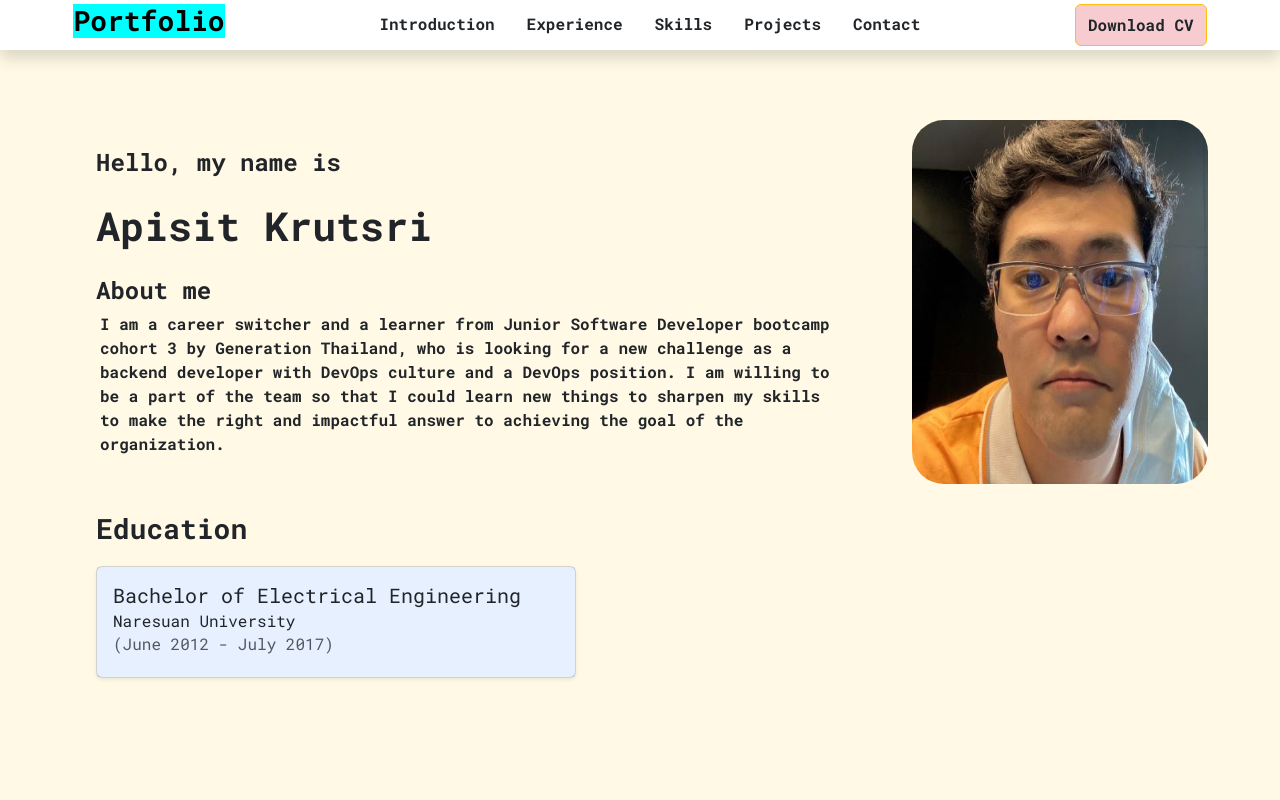
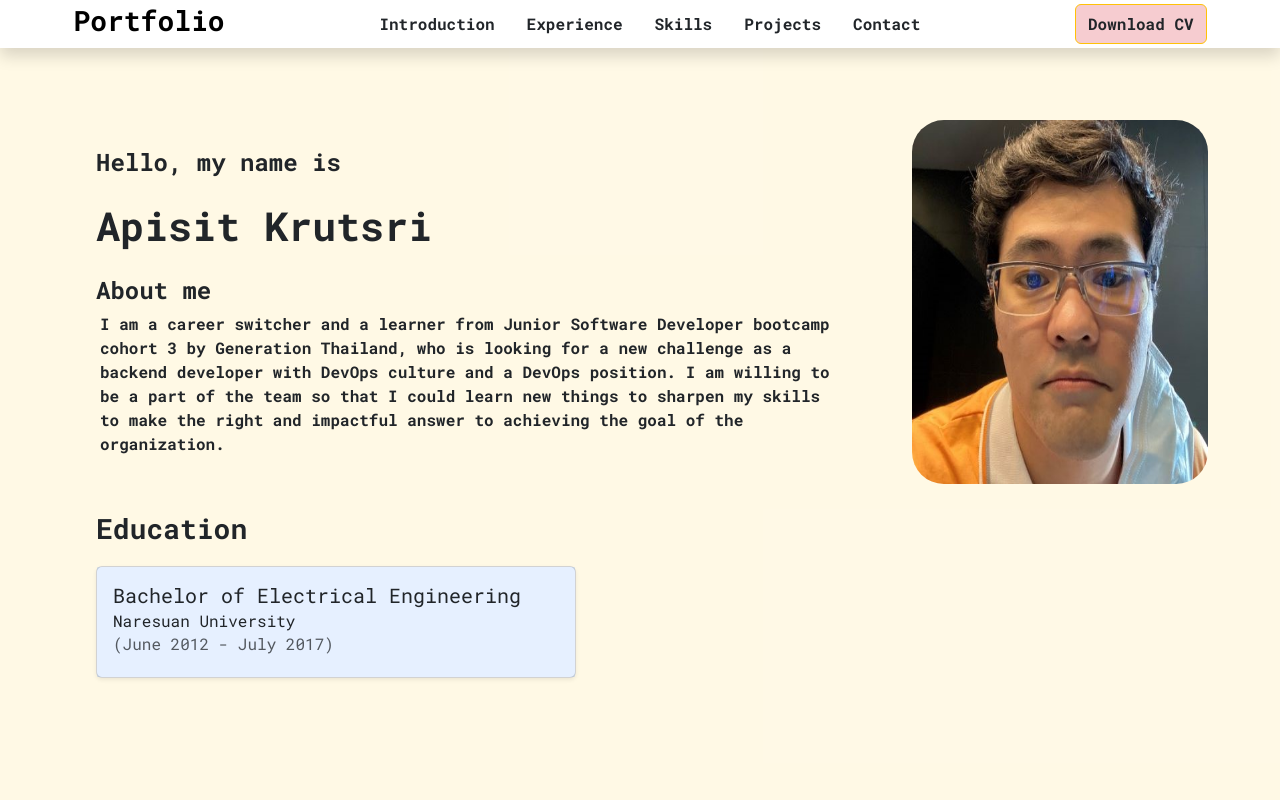
Before and after one commit to Apisit-Krutsri/Portfolio, a plain HTML site: page index.html in a window 1280 px wide. Shown: the top 800 px of the page. Drawn offline with nearby package versions, Linux system fonts and the light colour scheme.

Commit message:
New v1.0

```diff
--- a/index.html
+++ b/index.html
@@ -19,8 +19,11 @@
       class="d-flex justify-content-around fixed-top p-1 bg-white shadow fw-bold"
     >
       <div class="navbar-brand h-100">
-        <a href="#navbar" class="text-decoration-none h-100">
-          <h3 class="text-black fw-bold" style="background-color: aqua">
+        <a href="#introduction" class="text-decoration-none h-100">
+          <h3
+            style="display: table-cell"
+            class="text-black fw-bold align-middle"
+          >
             <span>Portfo</span>lio
           </h3>
         </a>
```
